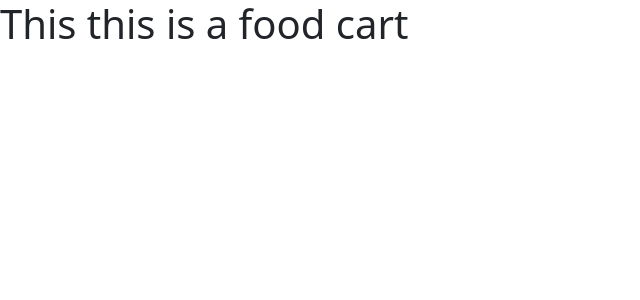
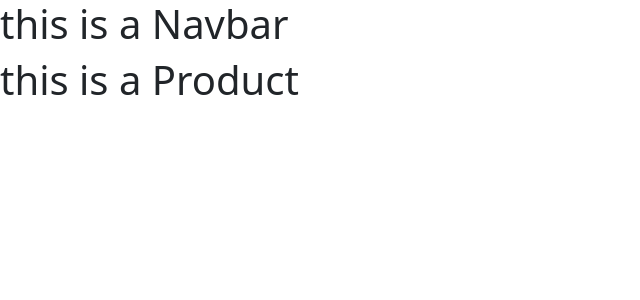
Before and after one commit to Daniyal19926/new_food_cart, a React (Vite) app: page / in a window 1280 px wide. Shown: the top 300 px of the page, without its empty margins (0-640 px from the left). Built offline with nearby package versions, Linux system fonts and the light colour scheme; the HTML template or start-up script is replaced by a standard one.

Commit message:
created basic design

```diff
--- a/src/App.tsx
+++ b/src/App.tsx
@@ -1,3 +1,11 @@
+import Navbar from "./components/Navbar";
+import Products from "./components/Products";
+
 export default function App(): React.ReactElement {
-  return <h1>This this is a food cart</h1>;
+  return (
+    <div>
+      <Navbar />
+      <Products />
+    </div>
+  );
 }
--- /dev/null
+++ b/src/components/Navbar.tsx
@@ -0,0 +1,3 @@
+export default function Navbar() {
+  return <h1>this is a Navbar</h1>;
+}
--- /dev/null
+++ b/src/components/Products.tsx
@@ -0,0 +1,3 @@
+export default function Products() {
+  return <h1>this is a Product</h1>;
+}
```
